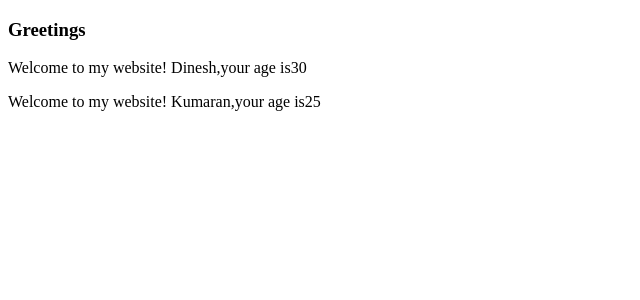
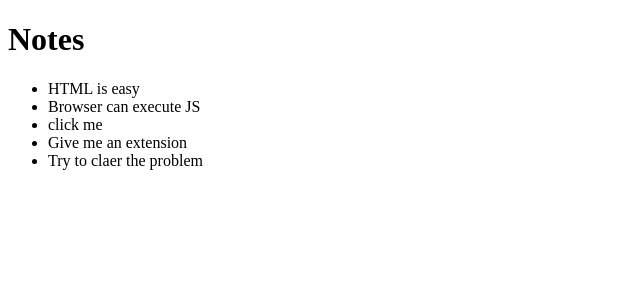
Before and after one commit to KumaranMba/class-workout, a React (Vite) app: page / in a window 1280 px wide. Shown: the top 300 px of the page, without its empty margins (0-640 px from the left). Built offline with nearby package versions, Linux system fonts and the light colour scheme.

Commit message:
rendering list--manual

```diff
--- a/src/App.jsx
+++ b/src/App.jsx
@@ -1,16 +1,21 @@
+import React from 'react'
 
-import Welcome from "./Components/Welcome" ;
-// createing components and passing props
-
-const App = ()=>{
-const age =25
-    return(
-        <div>
-            <h3>Greetings</h3>
-            <Welcome name = 'Dinesh' age ={25+5}/>
-            <Welcome name = 'Kumaran' age={age} />
-        </div>
-    )
+function App({notes}) {
+//  const notes = props.notes;
+//   const {notes} =props;
+  console.log(notes);
+  return (
+    <div>
+        <h1>Notes</h1>
+        <ul>
+            <li>{notes[0].content}</li>
+            <li>{notes[1].content}</li>
+            <li>{notes[2].content}</li>
+            <li>{notes[3].content}</li>
+            <li>{notes[4].content}</li>
+        </ul>
+    </div>
+  )
 }
 
 export default App;
--- a/src/Components/Welcome.jsx
+++ /dev/null
@@ -1,10 +0,0 @@
-const Welcome =(props)=>{
-    // console.log(props);
-    return(
-        <div>
-            <p>Welcome to my website! {props.name},your age is{props.age}</p>
-        </div>
-    )
-}
-
-export default Welcome;
--- a/src/main.jsx
+++ b/src/main.jsx
@@ -3,4 +3,33 @@
 import App from './App.jsx'
 
 
-ReactDOM.createRoot(document.getElementById('root')).render( <App />);
+// data
+
+const notes =[
+    {id:1,
+    content:"HTML is easy",
+    important:true
+    },
+    {id:2,
+    content:"Browser can execute JS",
+    important:false
+    },
+    {
+    id:3,
+    content:"click me",
+    important:true
+    },
+    {
+    id:4,
+    content:"Give me an extension",
+    important:false
+    },
+    {
+    id:5,
+    content:"Try to claer the problem",
+    important:true
+    }
+
+]
+
+ReactDOM.createRoot(document.getElementById('root')).render(<App notes={notes}/>);
```
